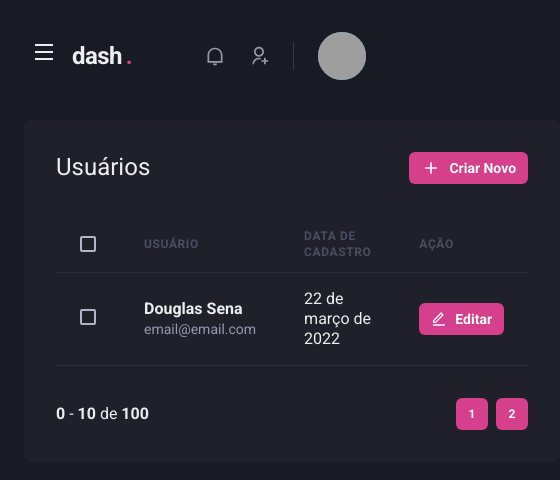
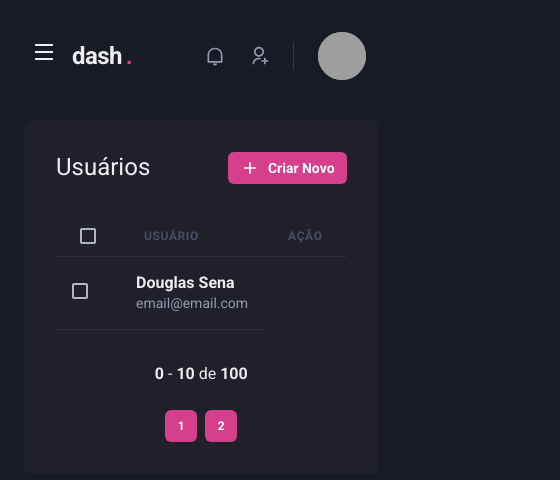
Before and after one commit to dsenam/next-admin-dashboard, a Next.js app: page /users in a window 390 px wide. Shown: the top 480 px of the page, 560 px wide, since content can reach past the window. Built offline with nearby package versions, Linux system fonts and the light colour scheme; grey boxes are pictures that could not be loaded.

Commit message:
+ responsiveness

```diff
--- a/src/pages/components/Pagination/index.tsx
+++ b/src/pages/components/Pagination/index.tsx
@@ -4,7 +4,7 @@
 export function Pagination() {
   return (
     <Stack
-      direction="row"
+      direction={["column","row"]}
       spacing="6"
       mt="8"
       justify="space-between"
--- a/src/pages/dashboard.tsx
+++ b/src/pages/dashboard.tsx
@@ -78,14 +78,14 @@
           minChildWidth="320px"
           alignContent="flex-start"
         >
-          <Box p="8" bg="gray.800" borderRadius={8} pb={4}>
+          <Box p={["6","8"]} bg="gray.800" borderRadius={8} pb={4}>
             <Text fontSize="lg" mb="4">
               Inscritos da semana
             </Text>
             <Chart options={options} series={series} type="area" height={160}/>
           </Box>
 
-          <Box p="8" bg="gray.800" borderRadius={8} pb={4}>
+          <Box p={["6","8"]} bg="gray.800" borderRadius={8} pb={4}>
             <Text fontSize="lg" mb="4">
               Taxa de abertura
             </Text>
--- a/src/pages/users/create.tsx
+++ b/src/pages/users/create.tsx
@@ -20,7 +20,7 @@
       <Flex w="100%" my="6" maxWidth={1480} mx="auto" px="6">
         <Sidebar />
 
-        <Box flex="1" borderRadius={8} bg="gray.800" p="8">
+        <Box flex="1" borderRadius={8} bg="gray.800" p={["6","8"]}>
             <Heading size="lg" fontWeight="normal">
                 Criar usuário
             </Heading>
@@ -28,12 +28,12 @@
             <Divider my="6" borderColor="gray.700" />
 
             <VStack spacing="8">
-                <SimpleGrid minChildWidth="240px" spacing="8" w="100%">
+                <SimpleGrid minChildWidth="240px" spacing={["6","8"]} w="100%">
                     <Input name="name" label="Nome Completo" />
                     <Input name="email" type="email" label="E-mail" />
                 </SimpleGrid>
 
-                <SimpleGrid minChildWidth="240px" spacing="8" w="100%">
+                <SimpleGrid minChildWidth="240px" spacing={["6","8"]} w="100%">
                     <Input name="password" type="password" label="Senha" />
                     <Input name="password_confirmation" type="password" label="Confirmação Senha" />
                 </SimpleGrid>
--- a/src/pages/users/index.tsx
+++ b/src/pages/users/index.tsx
@@ -12,6 +12,7 @@
   Thead,
   Tr,
   Text,
+  useBreakpointValue,
 } from "@chakra-ui/react";
 import { RiAddLine, RiEditLine } from "react-icons/ri";
 import { Header } from "../components/Header";
@@ -19,6 +20,11 @@
 import { Sidebar } from "../components/Sidebar";
 
 export default function UserList() {
+  const isWideVersion = useBreakpointValue({
+    base: false,
+    lg: true
+  })
+
   return (
     <Box>
       <Header />
@@ -52,7 +58,7 @@
 
                 <Th>Usuário</Th>
 
-                <Th>Data de Cadastro</Th>
+                {isWideVersion && <Th>Data de Cadastro</Th>}
 
                 <Th w="8">Ação</Th>
               </Tr>
@@ -60,11 +66,11 @@
 
             <Tbody>
               <Tr>
-                <Td px="6">
+                <Td px={["4","4","6"]}>
                   <Checkbox colorScheme="pink" />
                 </Td>
 
-                <Td px="6">
+                <Td px={["4","4","6"]}>
                   <Box>
                     <Text fontWeight="bold">Douglas Sena</Text>
                     <Text fontSize="sm" color="gray.300">
@@ -73,9 +79,9 @@
                   </Box>
                 </Td>
 
-                <Td>22 de março de 2022</Td>
+                {isWideVersion && <Td>22 de março de 2022</Td>}
 
-                <Td>
+                {/* <Td>
                   <Button
                     as="a"
                     size="sm"
@@ -84,9 +90,9 @@
                     leftIcon={<Icon as={RiEditLine} fontSize="16" />}
                     cursor="pointer"
                   >
-                    Editar
+                    {isWideVersion && "Editar" }
                   </Button>
-                </Td>
+                </Td> */}
               </Tr>
             </Tbody>
           </Table>
```
